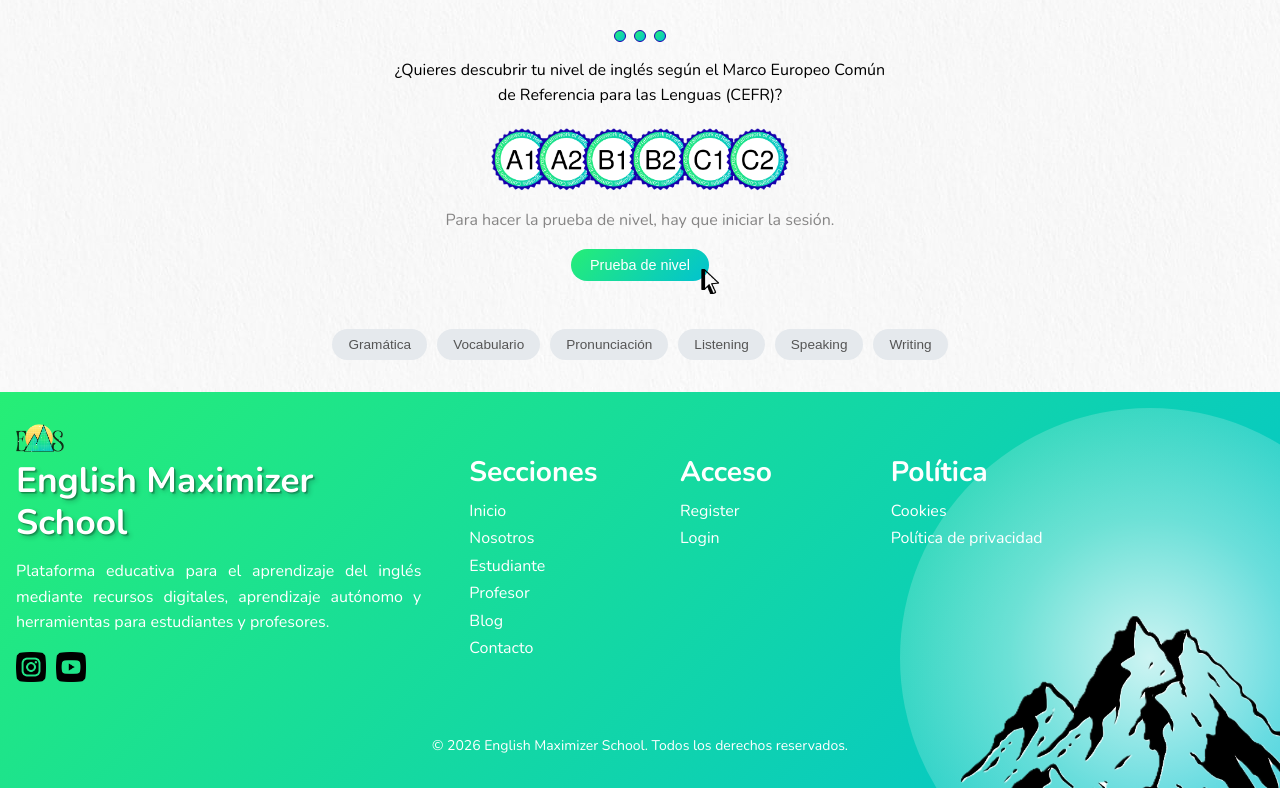
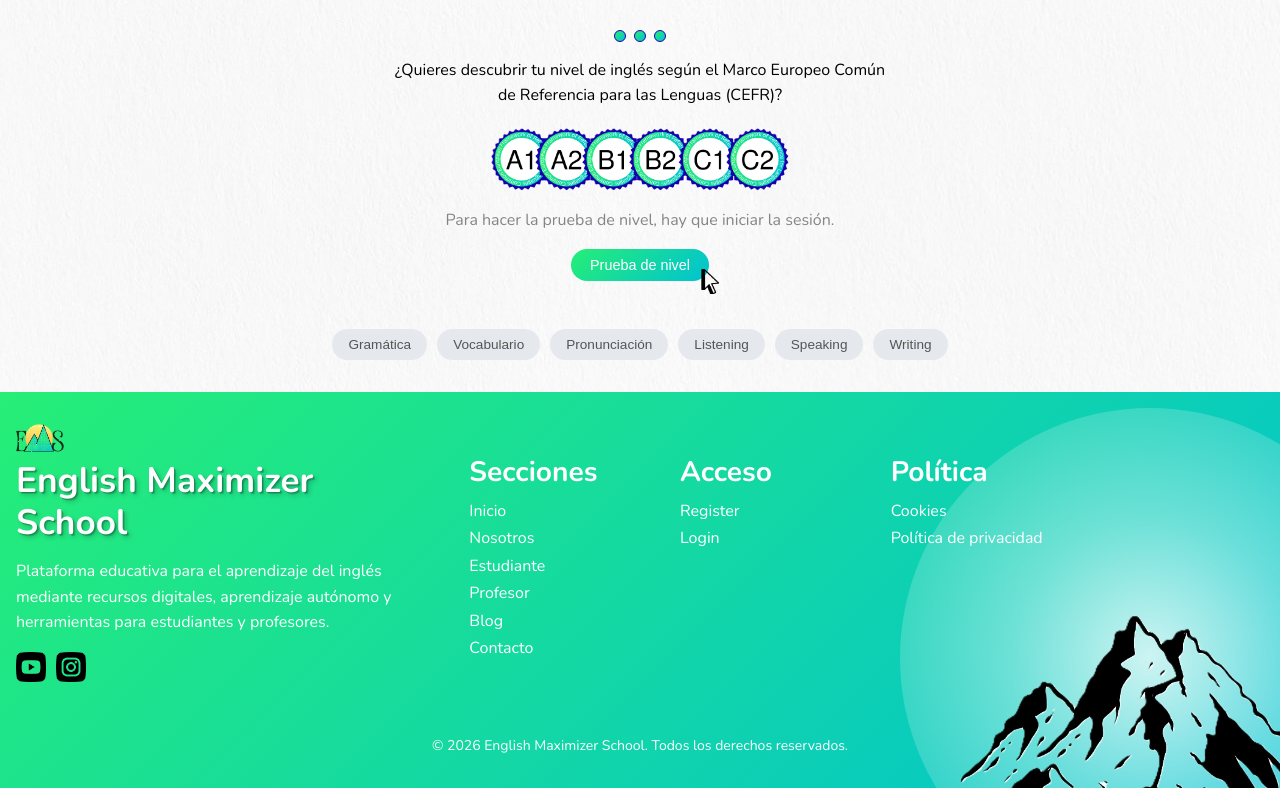
Before and after one commit to oksanaVLC/EMS_English_School, an Angular app: page /about in a window 1280 px wide. Shown: the part 789-1577 px from the top of the page. Built offline with nearby package versions, Linux system fonts and the light colour scheme; a web font is replaced by a local one.

Commit message:
p: justify:left en footer

```diff
--- a/src/app/shared/components/footer/footer.html
+++ b/src/app/shared/components/footer/footer.html
@@ -11,10 +11,10 @@
 
       <!-- SOCIAL -->
       <div class="footer__social">
-        <img src="images/instagram.webp" alt="Instagram" />
         <a href="https://www.youtube.com/@oksanagolubeva4690" target="_blank" rel="noopener">
           <img src="images/youtube.webp" alt="YouTube" />
         </a>
+        <img src="images/instagram.webp" alt="Instagram" />
       </div>
     </div>
 
--- a/src/app/shared/components/footer/footer.scss
+++ b/src/app/shared/components/footer/footer.scss
@@ -51,8 +51,8 @@
   }
 
   p {
-    text-align: justify;
-    max-width: 500px;
+    text-align: left;
+    max-width: 65ch;
     padding-bottom: 1rem;
   }
 }
```
